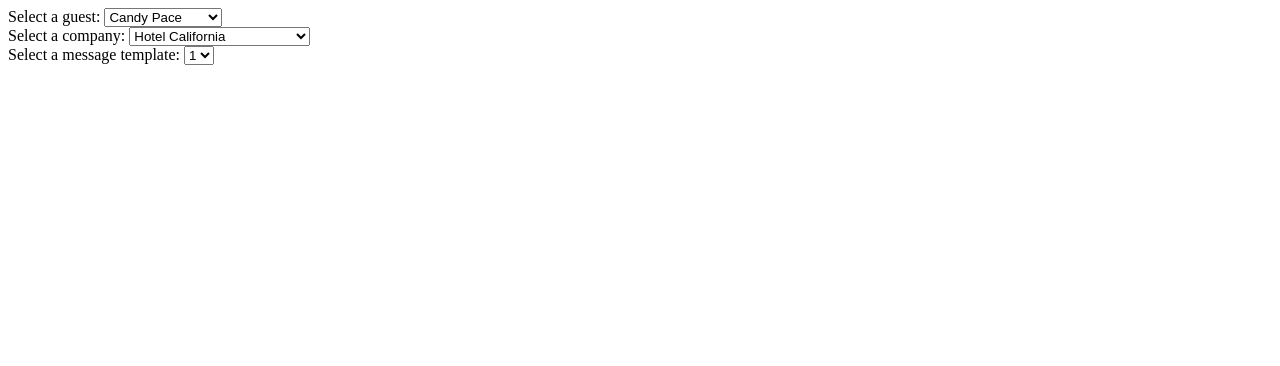
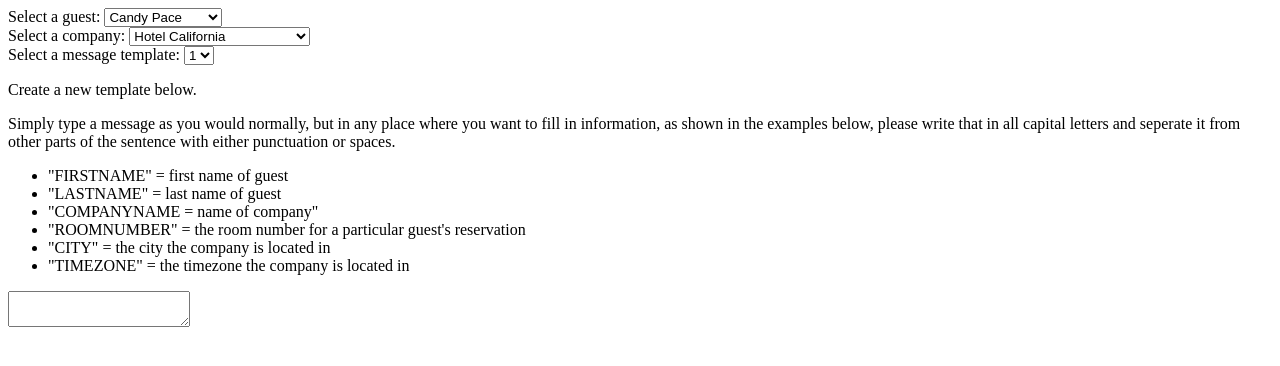
Before and after one commit to gbrown3/Kipsu-Project, a Flask app: page / in a window 1280 px wide. Shown: the top 366 px of the page. Run offline with Flask 2, Linux system fonts and the light colour scheme.

Commit message:
Some setup for custom message templates

```diff
--- a/templates/index.html
+++ b/templates/index.html
@@ -44,6 +44,20 @@
 
     <p id="message"></p>
 
+    <p>Create a new template below.</p>
+    <p>Simply type a message as you would normally, but in any place where you want to fill in information, as shown in the examples below, please write that in all capital letters and seperate it from other parts of the sentence with either punctuation or spaces.</p>
+    <ul>
+        <li>"FIRSTNAME" = first name of guest</li>
+        <li>"LASTNAME" = last name of guest</li>
+        <li>"COMPANYNAME = name of company"</li>
+        <li>"ROOMNUMBER" = the room number for a particular guest's reservation</li>
+        <li>"CITY" = the city the company is located in</li>
+        <li>"TIMEZONE" = the timezone the company is located in</li>
+    </ul>
+    <textarea>
+
+    </textarea>
+
 </body>
 
 <script type="text/javascript">
```
